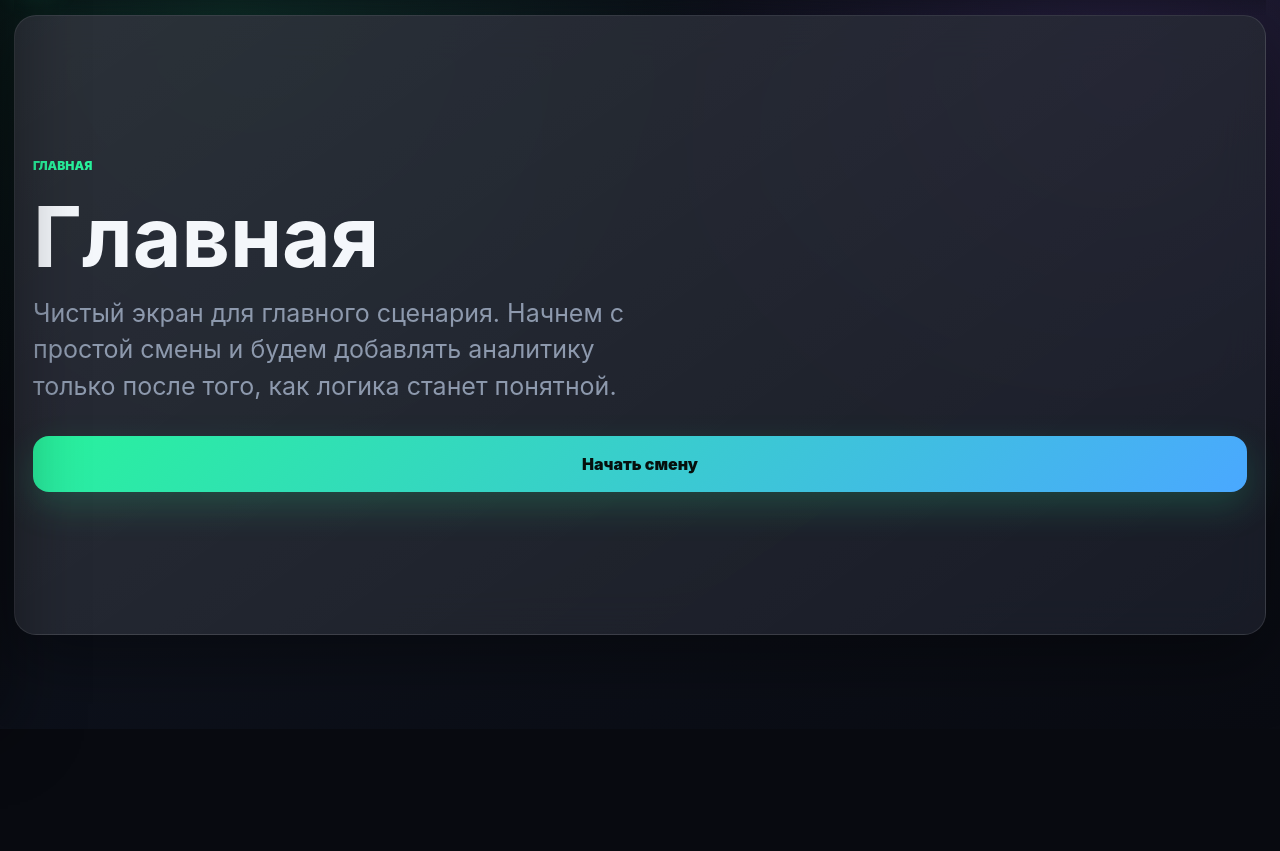
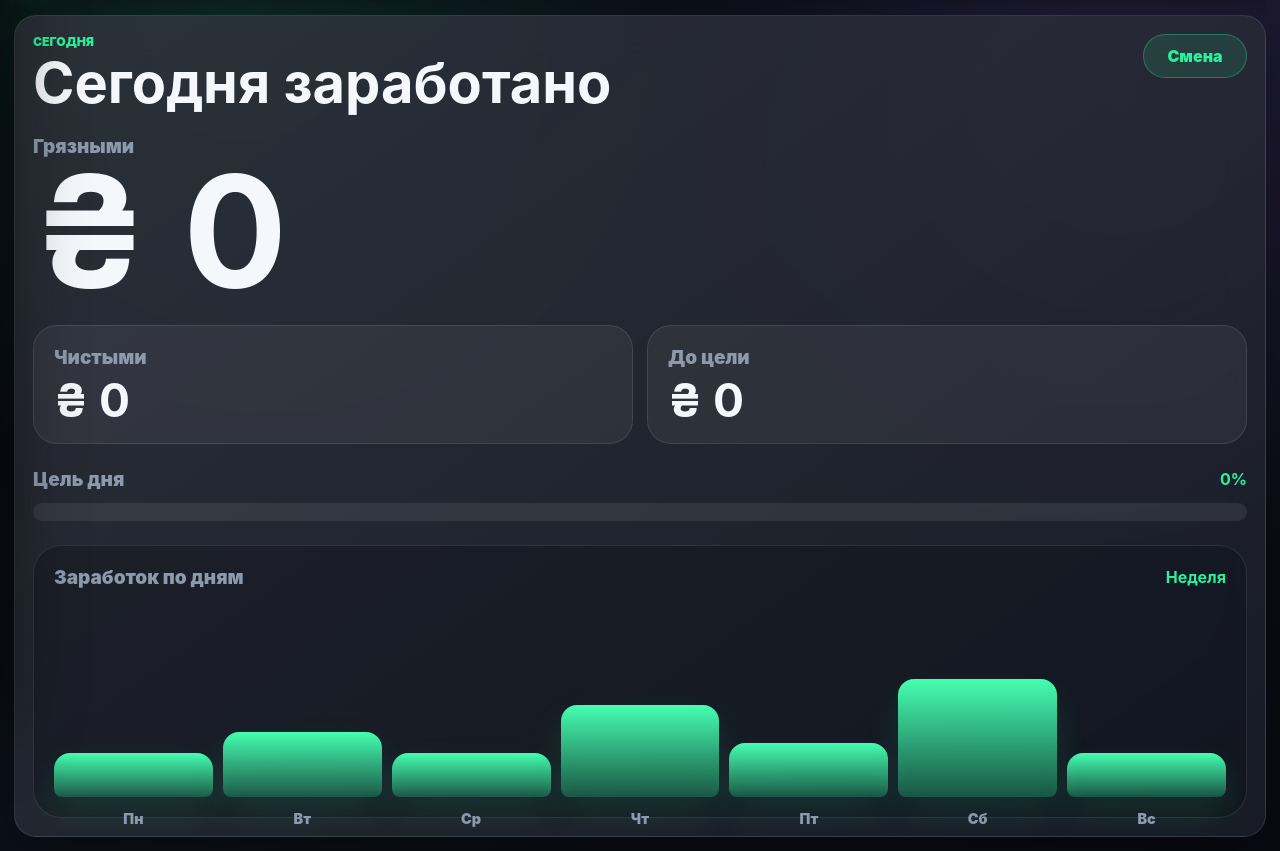
Before and after one commit to Yuriy-Vitalievich/TaxiProfit, a website: page index.html in a window 1280 px wide. Shown: the part 71-922 px from the top of the page. Before the commit the page ends 800 px from the top, so only its background shows below. Drawn offline with Linux system fonts and the light colour scheme.

Commit message:
Add home earnings dashboard shell

```diff
--- a/index.html
+++ b/index.html
@@ -94,11 +94,56 @@
       </aside>
 
       <main class="home-view view-panel active" data-view-panel="home">
-        <section class="panel empty-page">
-          <span class="section-kicker">Главная</span>
-          <h1>Главная</h1>
-          <p>Чистый экран для главного сценария. Начнем с простой смены и будем добавлять аналитику только после того, как логика станет понятной.</p>
-          <button class="submit-button shell-cta" type="button" data-view="start">Начать смену</button>
+        <section class="panel home-earnings-card" aria-label="Сегодня заработано">
+          <div class="home-earnings-head">
+            <div>
+              <span class="section-kicker">Сегодня</span>
+              <h1>Сегодня заработано</h1>
+            </div>
+            <button class="mini-action" type="button" data-view="start">Смена</button>
+          </div>
+
+          <div class="earnings-main">
+            <span>Грязными</span>
+            <strong id="todayGrossValue">₴ 0</strong>
+          </div>
+
+          <div class="earnings-details">
+            <div>
+              <span>Чистыми</span>
+              <strong id="todayNetValue">₴ 0</strong>
+            </div>
+            <div>
+              <span>До цели</span>
+              <strong id="goalLeftValue">₴ 0</strong>
+            </div>
+          </div>
+
+          <div class="goal-strip" aria-label="Прогресс до цели">
+            <div class="goal-strip-top">
+              <span>Цель дня</span>
+              <strong id="goalPercentValue">0%</strong>
+            </div>
+            <div class="goal-progress-track">
+              <span id="goalProgressBar" style="width: 0%"></span>
+            </div>
+          </div>
+
+          <div class="home-chart" aria-label="График заработка">
+            <div class="home-chart-head">
+              <span>Заработок по дням</span>
+              <strong>Неделя</strong>
+            </div>
+            <div class="home-chart-bars">
+              <span style="--bar: 18%"><i>Пн</i></span>
+              <span style="--bar: 34%"><i>Вт</i></span>
+              <span style="--bar: 22%"><i>Ср</i></span>
+              <span style="--bar: 48%"><i>Чт</i></span>
+              <span style="--bar: 28%"><i>Пт</i></span>
+              <span style="--bar: 62%"><i>Сб</i></span>
+              <span style="--bar: 0%"><i>Вс</i></span>
+            </div>
+          </div>
         </section>
       </main>
 
--- a/styles.css
+++ b/styles.css
@@ -54,6 +54,156 @@
   margin-top: 8px;
 }
 
+.home-earnings-card {
+  display: grid;
+  gap: 24px;
+  overflow: hidden;
+  background:
+    radial-gradient(circle at 18% 18%, rgba(40, 242, 156, 0.2), transparent 30rem),
+    radial-gradient(circle at 90% 12%, rgba(74, 168, 255, 0.12), transparent 24rem),
+    var(--panel);
+}
+
+.home-earnings-head {
+  display: flex;
+  align-items: flex-start;
+  justify-content: space-between;
+  gap: 18px;
+}
+
+.home-earnings-head h1 {
+  margin: 6px 0 0;
+  font-size: clamp(30px, 5vw, 56px);
+  line-height: 1;
+}
+
+.mini-action {
+  min-width: 104px;
+  min-height: 44px;
+  border: 1px solid rgba(40, 242, 156, 0.32);
+  border-radius: 999px;
+  color: var(--profit);
+  background: rgba(40, 242, 156, 0.12);
+  font: inherit;
+  font-weight: 900;
+  cursor: pointer;
+}
+
+.earnings-main {
+  display: grid;
+  gap: 4px;
+}
+
+.earnings-main span,
+.earnings-details span,
+.goal-strip-top span,
+.home-chart-head span {
+  color: var(--muted);
+  font-size: clamp(15px, 2vw, 19px);
+  font-weight: 900;
+}
+
+.earnings-main strong {
+  color: var(--text);
+  font-size: clamp(76px, 16vw, 154px);
+  line-height: 0.9;
+  letter-spacing: 0;
+}
+
+.earnings-details {
+  display: grid;
+  grid-template-columns: repeat(2, minmax(0, 1fr));
+  gap: 14px;
+}
+
+.earnings-details div {
+  min-height: 116px;
+  display: grid;
+  align-content: center;
+  gap: 8px;
+  padding: 20px;
+  border: 1px solid rgba(255, 255, 255, 0.1);
+  border-radius: 24px;
+  background: rgba(255, 255, 255, 0.055);
+}
+
+.earnings-details strong {
+  color: var(--text);
+  font-size: clamp(28px, 5vw, 46px);
+  line-height: 1;
+}
+
+.goal-strip {
+  display: grid;
+  gap: 12px;
+}
+
+.goal-strip-top,
+.home-chart-head {
+  display: flex;
+  align-items: center;
+  justify-content: space-between;
+  gap: 12px;
+}
+
+.goal-strip-top strong,
+.home-chart-head strong {
+  color: var(--profit);
+  font-size: 1rem;
+}
+
+.goal-progress-track {
+  height: 18px;
+  overflow: hidden;
+  border-radius: 999px;
+  background: rgba(255, 255, 255, 0.08);
+}
+
+.goal-progress-track span {
+  display: block;
+  height: 100%;
+  border-radius: inherit;
+  background: linear-gradient(90deg, var(--profit), var(--blue));
+  box-shadow: 0 0 26px rgba(40, 242, 156, 0.25);
+}
+
+.home-chart {
+  display: grid;
+  gap: 18px;
+  padding: 20px;
+  border: 1px solid rgba(255, 255, 255, 0.1);
+  border-radius: 28px;
+  background: rgba(4, 10, 18, 0.26);
+}
+
+.home-chart-bars {
+  min-height: 190px;
+  display: grid;
+  grid-template-columns: repeat(7, minmax(0, 1fr));
+  align-items: end;
+  gap: 10px;
+}
+
+.home-chart-bars span {
+  position: relative;
+  min-height: 44px;
+  height: max(18px, var(--bar));
+  border-radius: 16px 16px 8px 8px;
+  background: linear-gradient(180deg, #45ffb2, rgba(40, 242, 156, 0.28));
+  box-shadow: 0 16px 34px rgba(40, 242, 156, 0.12);
+}
+
+.home-chart-bars i {
+  position: absolute;
+  left: 50%;
+  bottom: -30px;
+  transform: translateX(-50%);
+  color: var(--muted);
+  font-style: normal;
+  font-size: 0.9rem;
+  font-weight: 900;
+}
+
 .shift-runner {
   display: grid;
   gap: 26px;
@@ -182,6 +332,24 @@
 
   .active-shift-head strong {
     font-size: clamp(42px, 16vw, 68px);
+  }
+
+  .home-earnings-head,
+  .earnings-details {
+    grid-template-columns: 1fr;
+  }
+
+  .home-earnings-head {
+    display: grid;
+  }
+
+  .mini-action {
+    width: 100%;
+  }
+
+  .home-chart-bars {
+    min-height: 150px;
+    gap: 7px;
   }
 }
 
```
